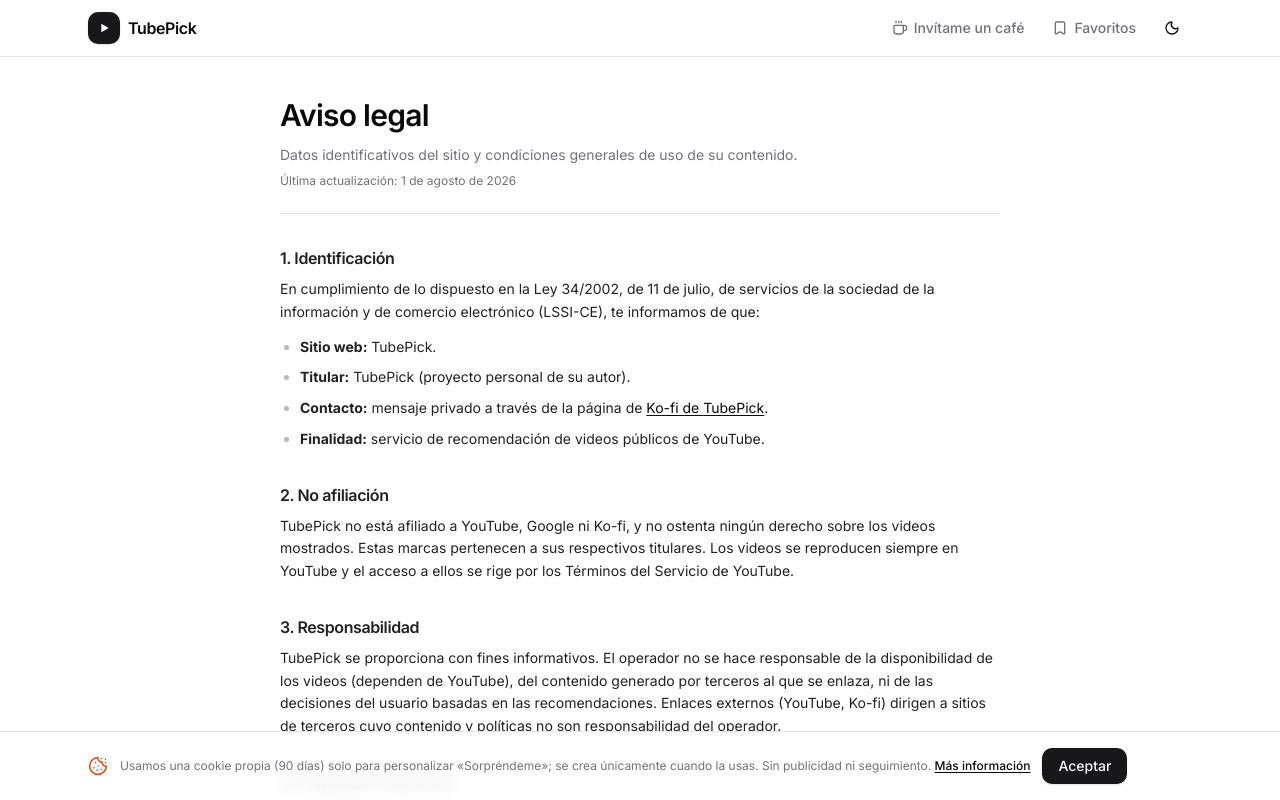
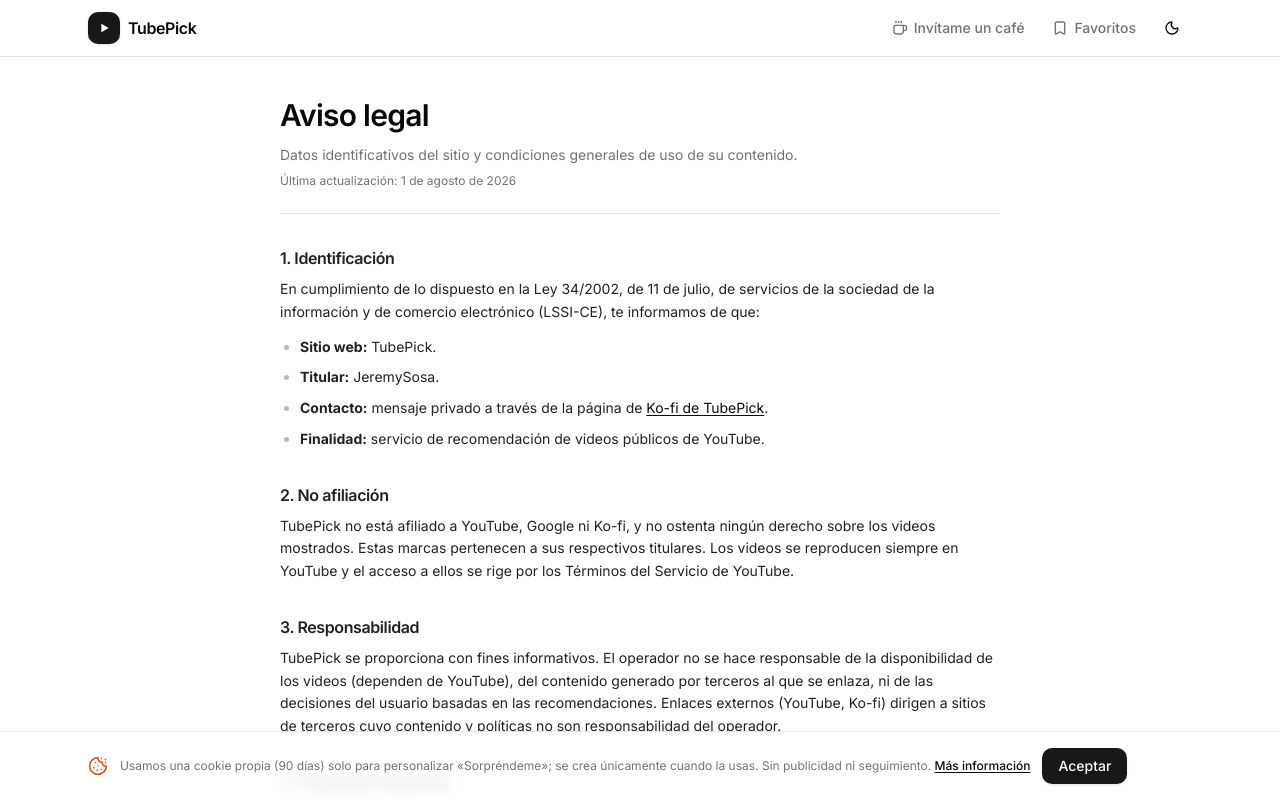
Before and after one commit to xxivgonza-afk/TubePick, a Next.js app: page /legal in a window 1280 px wide. Shown: the top 800 px of the page. Built offline with nearby package versions, Linux system fonts and the light colour scheme; no server answers.

Commit message:
fix(legal): operador identificado como JeremySosa

```diff
--- a/constants/site.ts
+++ b/constants/site.ts
@@ -11,7 +11,7 @@
  * (persona física o empresa) antes del lanzamiento si quieres identificarlo
  * explícitamente en el aviso legal.
  */
-export const OPERATOR_NAME = "TubePick (proyecto personal de su autor)";
+export const OPERATOR_NAME = "JeremySosa";
 export const OPERATOR_CONTACT = `Mensaje privado a través de Ko-fi (${KO_FI_URL})`;
 export const JURISDICTION = "España";
 export const LEGAL_LAST_UPDATED = "1 de agosto de 2026";
```
